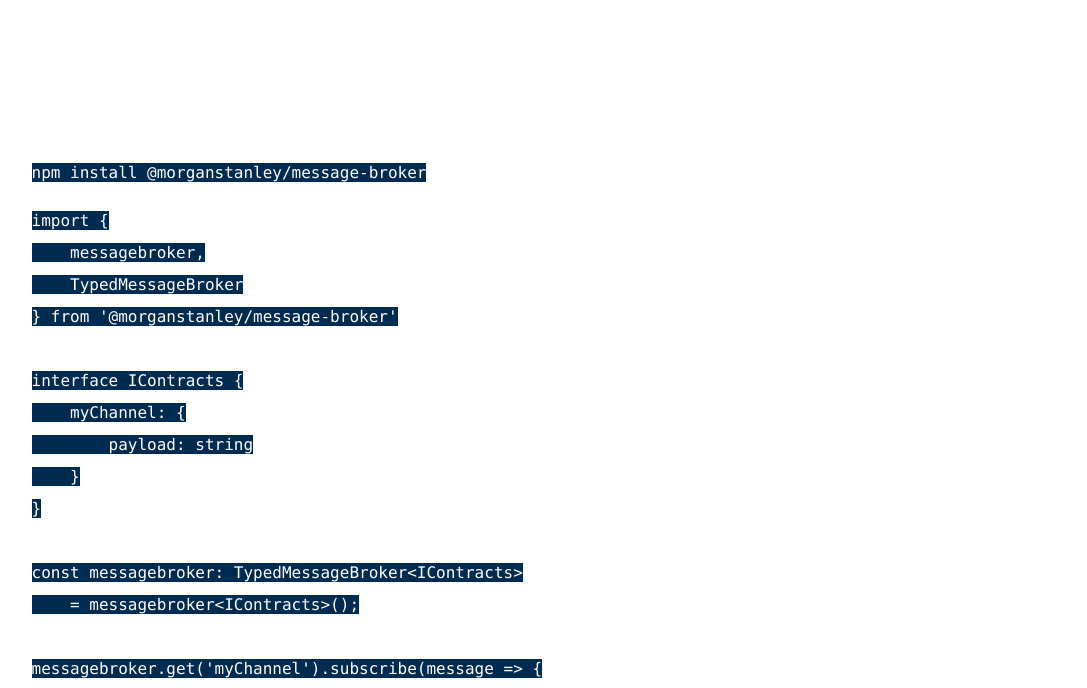
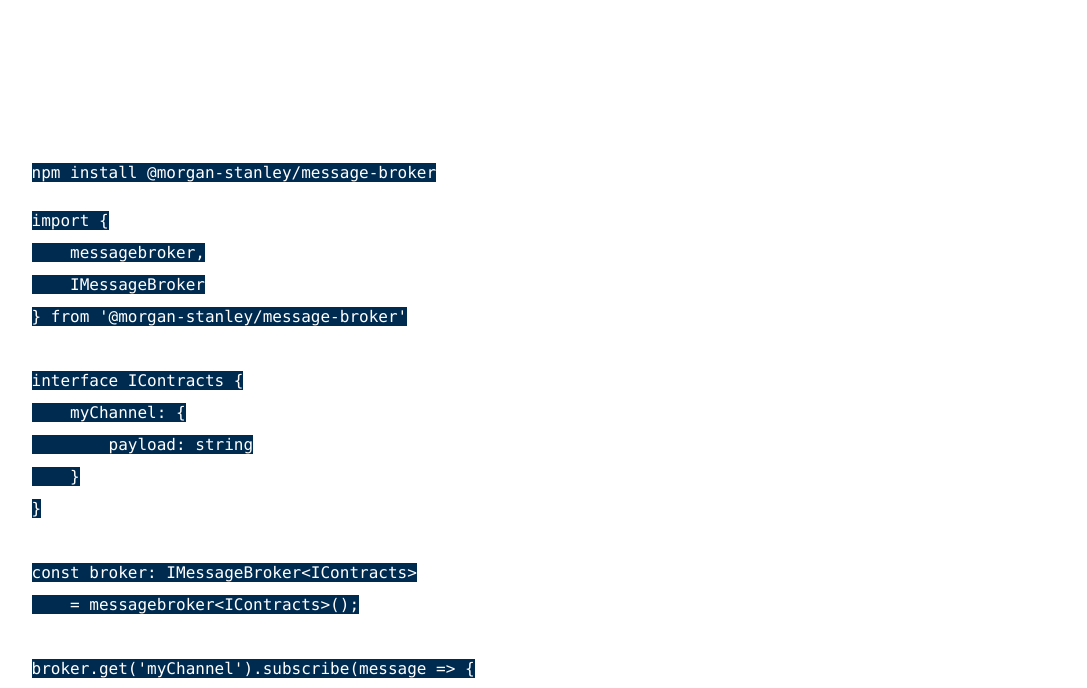
Before and after one commit to morganstanley/message-broker, a Gatsby site in the folder site/: page /getting-started/ in a window 1280 px wide. Shown: the part 112-800 px from the top of the page, without its empty margins (96-1183 px from the left). Built offline with nearby package versions, Linux system fonts and the light colour scheme; Gatsby itself is replaced by a stand-in of ours; some packages are replaced by stand-ins of ours; code samples lack their colours; a web font is replaced by a local one.

Commit message:
removed duplicated documentation and fixed instructions

````diff
--- a/site/content/getting-started.mdx
+++ b/site/content/getting-started.mdx
@@ -4,14 +4,14 @@
 ---
 
 ```bash
-npm install @morganstanley/message-broker
+npm install @morgan-stanley/message-broker
 ```
 
 ```Typescript
 import {
     messagebroker,
-    TypedMessageBroker
-} from '@morganstanley/message-broker'
+    IMessageBroker
+} from '@morgan-stanley/message-broker'
 
 interface IContracts {
     myChannel: {
@@ -19,14 +19,14 @@
     }
 }
 
-const messagebroker: TypedMessageBroker<IContracts>
+const broker: IMessageBroker<IContracts>
     = messagebroker<IContracts>();
 
-messagebroker.get('myChannel').subscribe(message => {
+broker.get('myChannel').subscribe(message => {
     console.log(message.payload)
 });
 
-messagebroker.create('myChannel').publish({
+broker.create('myChannel').publish({
     payload: 'My first message using the MessageBroker!'
 });
 ```
````
Also changed, not shown: readme.md.
